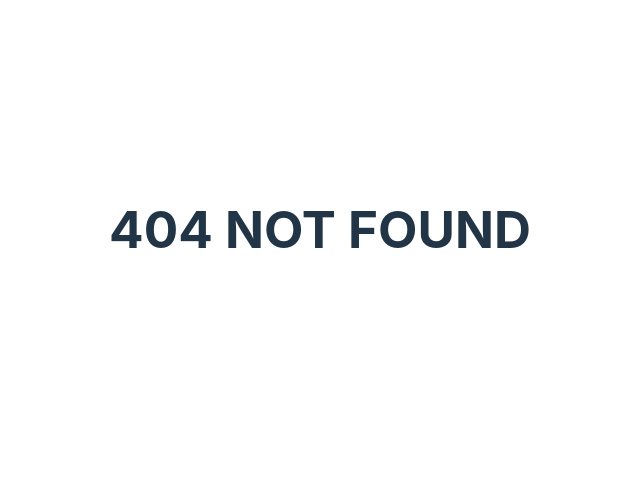
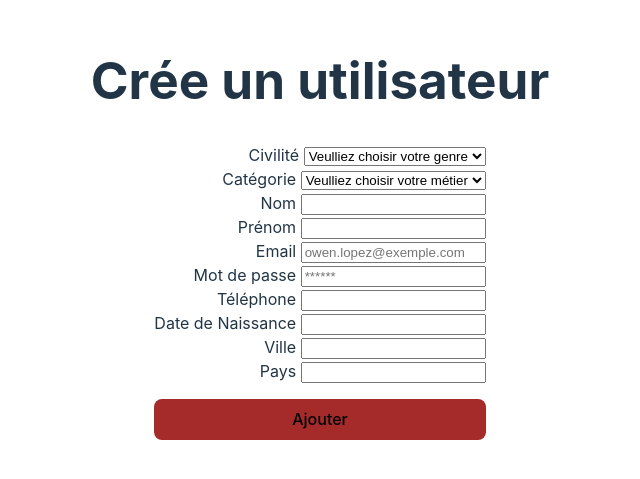
Before and after one commit to MaximeSaliou72/Projet-Intranet, a React (Vite) app in the folder client/: page /register in a window 1280 px wide. Before the commit this address had no page. Shown: the part 171-650 px from the top of the page, without its empty margins (320-960 px from the left). Built offline with nearby package versions, Linux system fonts and the light colour scheme.

Commit message:
card and register

```diff
--- a/client/index.html
+++ b/client/index.html
@@ -4,7 +4,7 @@
     <meta charset="UTF-8" />
     <link rel="icon" type="image/svg+xml" href="/vite.svg" />
     <meta name="viewport" content="width=device-width, initial-scale=1.0" />
-    <title>Vite + React</title>
+    <title>Intranet</title>
   </head>
   <body>
     <div id="root"></div>
--- a/client/src/App.jsx
+++ b/client/src/App.jsx
@@ -4,12 +4,16 @@ import './App.css'
 import './assets/css/styles.css'
 import { NavLink, Route, Routes, BrowserRouter } from "react-router-dom";
 import Login from './views/login';
+import Register from './views/register';
+import Collaborators from './views/collaborators'
 
 function App() {
   return (
     <BrowserRouter>
       <Routes>
         <Route path="/" element={ <Login /> } />
+        <Route path="/collaborators" element={ <Collaborators /> } />
+        <Route path="/register" element={ <Register /> } />
         <Route path="*" element={ <main><h1>404 NOT FOUND</h1></main> } />
       </Routes>
     </BrowserRouter>
--- a/client/src/assets/css/styles.css
+++ b/client/src/assets/css/styles.css
@@ -1,11 +1,11 @@
-.loginPage{
+.loginPage, .registerPage{
     display: flex;
     align-items: center;
     justify-content: center;
     flex-direction: column;
 }
 
-.loginForm {
+.loginForm, .registerForm {
     display: flex;
     align-items: flex-end;
     flex-direction: column;
--- /dev/null
+++ b/client/src/components/card.jsx
@@ -0,0 +1,32 @@
+import { useState, useEffect } from "react";
+
+const Card = (props) => {
+console.log(props.data)
+
+const users = props.data;
+console.log(users)
+
+const deleteAccount = () => {
+ console.log("delete")
+}
+
+const editAccount = () => {
+    console.log("edit")
+   }
+
+
+return (
+    <div>
+        {users.map((user, index) => (
+            <div>
+                <p>{user.firstname} {user.lastname}</p>
+                <p>{user.email}</p>
+                <button onclick={editAccount}>Editer</button>
+                <button onclick={deleteAccount}>Supprimer</button>
+            </div>
+        ))}
+    </div>
+)
+}
+
+export default Card;
--- /dev/null
+++ b/client/src/components/forms.jsx
@@ -0,0 +1,137 @@
+import { useState, useEffect } from "react";
+
+const Form = (props) => {
+
+    const [email, setEmail] = useState('');
+    const [password, setPassword] = useState('');
+    const [firstName, setFirstName] = useState('');
+    const [lastName, setLastName] = useState('');
+    const [phone, setPhone] = useState('');
+    const [birthdate, setBirthdate] = useState('');
+    const [city, setCity] = useState('');
+    const [country, setCountry] = useState('');
+    const [gend, setGend]= useState('');
+    const [metier, setMetier]= useState('');
+
+    const genders = [
+        {
+            label: 'Veulliez choisir votre genre',
+            value: null,
+        },
+        {
+            label: 'Homme',
+            value: 'homme',
+        },
+        {
+            label: 'Femme',
+            value: 'femme',
+        }
+    ]
+    const catégories = [
+        {
+            label: 'Veulliez choisir votre métier',
+            value: null,
+        },
+        {
+            label: 'Marketing',
+            value: 'marketing',
+        },
+        {
+            label: 'Client',
+            value: 'client',
+        },
+        {
+            label: 'Commerciale',
+            value: 'commerciale',
+        }
+    ]
+
+    const Submit = async (e) => {
+        e.preventDefault();
+        try {
+            if(props.register == 'true') {
+                await axios.post('http://localhost:8080/app/auth/signup', {
+                gender: gend,
+                category: metier,
+                email: email,
+                password: password,
+                firstName: firstName,
+                lastName: lastName,
+                phone: phone,
+                photo: null,
+                birthdate: birthdate,
+                city: city,
+                country: country,
+                createdAt:Date.now(),
+                updateAt:Date.now()
+            });
+            } else {
+
+            }
+
+        } catch (error) {
+            if (error.response) {
+                setMsg(error.response.data.msg);
+            }
+        }
+    }
+
+return (
+    <div className="registerPage">
+        <h1>{props.title}</h1>
+        <form  onSubmit={Submit} className="registerForm">
+            <div>
+                <label>Civilité </label>
+                <select onChange={(e) => setGend(e.target.value)}>
+                    {genders.map((gender) => (
+                    <option value={gender.value}>{gender.label} </option>
+                    ))}
+                </select>
+            </div>
+            <div>
+                <label>Catégorie </label>
+                <select onChange={(e) => setMetier(e.target.value)}>
+                    {catégories.map((catégorie) => (
+                    <option value={catégorie.value}>{catégorie.label}</option>
+                    ))}
+                </select>
+            </div>
+            <div>
+                <label>Nom </label>
+                <input type="text" className="input" name='lastName' placeholder="" value={lastName} onChange={(e) => setLastName(e.target.value)} />
+            </div>
+            <div>
+                <label>Prénom </label>
+                <input type="text" className="input" name='firstName' placeholder="" value={firstName} onChange={(e) => setFirstName(e.target.value)} />
+            </div>
+            <div>
+                <label>Email </label>
+                <input type="email" className="input" name='email' placeholder="owen.lopez@exemple.com" value={email} onChange={(e) => setEmail(e.target.value)} />
+            </div>
+            <div>
+                <label>Mot de passe </label>
+                <input type="password" className="input" placeholder="******" value={password} onChange={(e) => setPassword(e.target.value)} />
+            </div>
+            <div>
+                <label>Téléphone </label>
+                <input type="text" className="input" name='phone' placeholder="" value={phone} onChange={(e) => setPhone(e.target.value)} />
+            </div>
+            <div>
+                <label>Date de Naissance </label>
+                <input type="text" className="input" name='birthdate' placeholder="" value={birthdate} onChange={(e) => setBirthdate(e.target.value)} />
+            </div>
+            <div>
+                <label>Ville </label>
+                <input type="text" className="input" name='city' placeholder="" value={city} onChange={(e) => setCity(e.target.value)} />
+            </div>
+            <div>
+                <label>Pays </label>
+                <input type="text" className="input" name='country' placeholder="" value={country} onChange={(e) => setCountry(e.target.value)} />
+            </div>
+            <button className="button">Ajouter</button>
+        </form>
+    </div>
+)
+
+}
+export default Form;
--- /dev/null
+++ b/client/src/views/collaborators.jsx
@@ -0,0 +1,27 @@
+import React, { useState, useEffect } from 'react'
+import axios from 'axios';
+import Card from '../components/card';
+
+const Collaborators = () => {
+    const [users, setUsers] = useState([]);
+
+    useEffect(() => {
+        getUsers();
+    }, []);
+
+    const getUsers = async () => {
+        const response = await axios.get('http://localhost:8080/app/all');
+        setUsers(response.data);
+
+    }
+
+    return (
+
+        <div>
+            <h1>Liste des collaborateurs</h1>
+            <Card data={users}/>
+        </div>
+    )
+}
+
+export default Collaborators;
--- a/client/src/views/login.jsx
+++ b/client/src/views/login.jsx
@@ -13,7 +13,6 @@ const Login = () => {
                 email: email,
                 password: password
             });
-            console.log(e)
         } catch (error) {
             if (error.response) {
                 setMsg(error.response.data.msg);
--- /dev/null
+++ b/client/src/views/register.jsx
@@ -0,0 +1,15 @@
+import React, { useState, useEffect } from 'react'
+import axios from 'axios';
+import Form from '../components/forms';
+
+const Register = () => {
+    return (
+        <div>
+           <Form title="Crée un utilisateur" register='true' />
+        </div>
+
+    )
+
+}
+
+export default Register;
```
